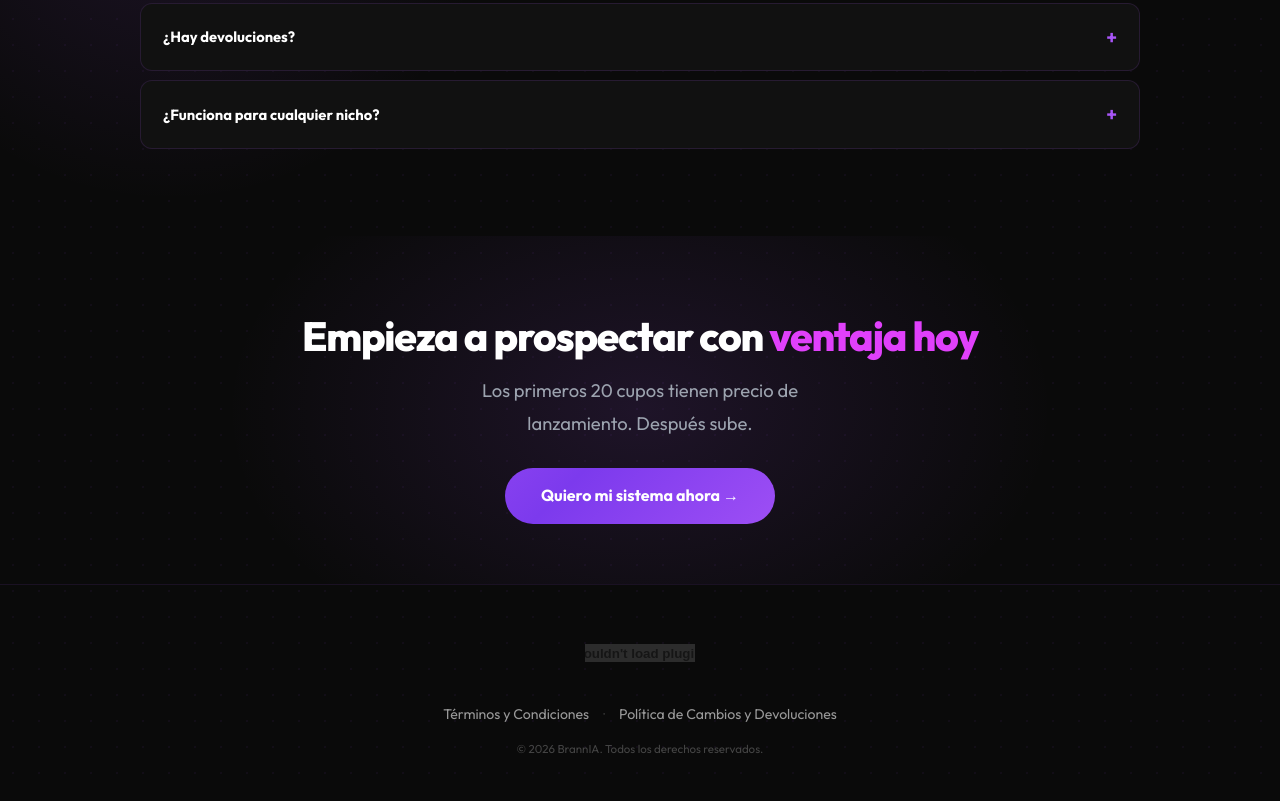
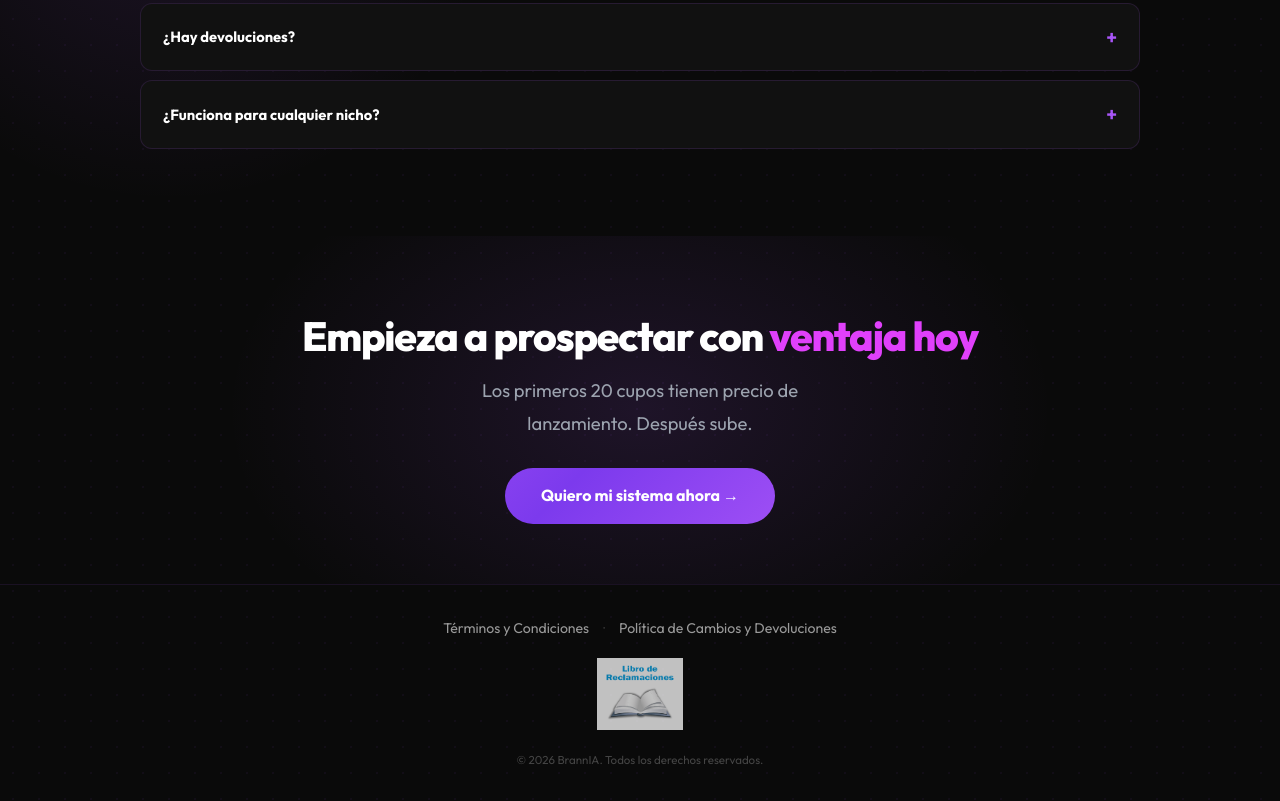
Before and after one commit to brannea-cpu/brannia, a website: page index.html in a window 1280 px wide. Shown: the part 6754-7555 px from the top of the page. Drawn offline with Linux system fonts and the light colour scheme.

Commit message:
Footer: use AvisoVirtual.png image below legal links, remove old PDF embed
Co-Authored-By: Claude Sonnet 4.6 <noreply@anthropic.com>

```diff
--- a/index.html
+++ b/index.html
@@ -404,15 +404,13 @@
     /* ===== FOOTER ===== */
     #fcta { text-align:center; padding-bottom:60px; }
     footer { border-top:1px solid rgba(168,85,247,0.1); padding:32px 22px; text-align:center; font-size:0.76rem; color:#444; }
-    .footer-top { display:flex; flex-direction:column; align-items:center; gap:14px; margin-bottom:14px; }
-    .aviso-embed-link { display:inline-block; opacity:0.7; transition:opacity .2s; line-height:0; }
-    .aviso-embed-link:hover { opacity:1; }
-    .aviso-embed-wrap { width:110px; height:72px; overflow:hidden; border-radius:6px; pointer-events:none; }
-    .aviso-embed-wrap embed { display:block; pointer-events:none; }
-    .footer-links { display:flex; justify-content:center; align-items:center; flex-wrap:wrap; gap:14px; font-size:0.88rem; margin:0; }
+    .footer-links { display:flex; justify-content:center; align-items:center; flex-wrap:wrap; gap:14px; font-size:0.88rem; margin:0 0 18px; }
     .footer-links a { color:#999; text-decoration:none; transition:color .2s; }
     .footer-links a:hover { color:#A855F7; }
-    .footer-copy { font-size:0.72rem; color:#444; margin-top:12px; }
+    .aviso-img-link { display:inline-block; opacity:0.75; transition:opacity .2s; margin-bottom:16px; }
+    .aviso-img-link:hover { opacity:1; }
+    .aviso-img-link img { height:72px; width:auto; display:block; }
+    .footer-copy { font-size:0.72rem; color:#444; margin:0; }
 
     /* ===== WHATSAPP FLOAT ===== */
     .wa { position:fixed; bottom:28px; right:24px; z-index:200; width:58px; height:58px; background:#25D366; border-radius:50%; display:flex; align-items:center; justify-content:center; box-shadow:0 4px 20px rgba(37,211,102,0.4); transition:all 0.3s ease; }
@@ -935,18 +933,14 @@
 </section>
 
 <footer>
-  <div class="footer-top">
-    <a href="reclamaciones.html" target="_blank" class="aviso-embed-link" title="Libro de Reclamaciones">
-      <div class="aviso-embed-wrap">
-        <embed src="AvisoVirtual.pdf" type="application/pdf" width="110" height="72">
-      </div>
-    </a>
-    <div class="footer-links">
-      <a href="legal.html">Términos y Condiciones</a>
-      <span style="color:#333">·</span>
-      <a href="legal.html#devoluciones">Política de Cambios y Devoluciones</a>
-    </div>
+  <div class="footer-links">
+    <a href="legal.html">Términos y Condiciones</a>
+    <span style="color:#333">·</span>
+    <a href="legal.html#devoluciones">Política de Cambios y Devoluciones</a>
   </div>
+  <a href="reclamaciones.html" target="_blank" class="aviso-img-link" title="Libro de Reclamaciones">
+    <img src="AvisoVirtual.png" alt="Libro de Reclamaciones Virtual">
+  </a>
   <p class="footer-copy">&copy; 2026 BrannIA. Todos los derechos reservados.</p>
 </footer>
 
```
Also changed, not shown: AvisoVirtual.png (added).
